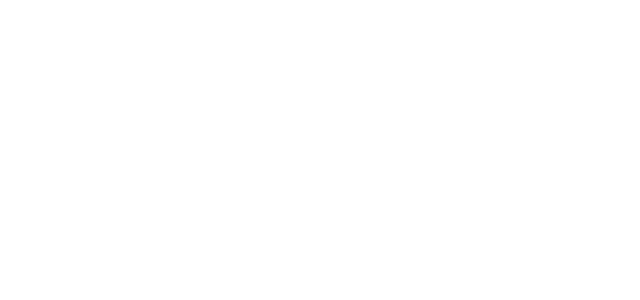
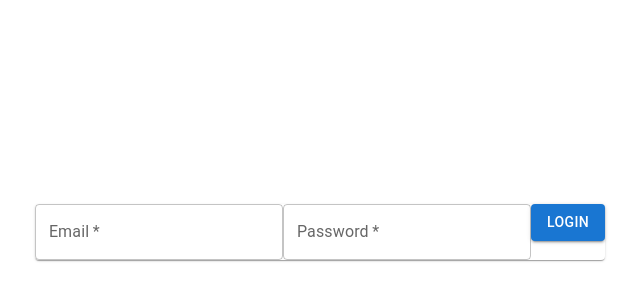
Before and after one commit to alkemyTech/BBVA-FS-W3-Front-T2, a React (Vite) app: page / in a window 1280 px wide. Shown: the part 168-468 px from the top of the page, without its empty margins (320-960 px from the left). Built offline with nearby package versions, Linux system fonts and the light colour scheme.

Commit message:
add login pages with formik and yup

```diff
--- a/package.json
+++ b/package.json
@@ -14,8 +14,10 @@
     "@emotion/styled": "^11.11.0",
     "@mui/icons-material": "^5.11.16",
     "@mui/material": "^5.13.5",
+    "formik": "^2.4.2",
     "react": "^18.2.0",
-    "react-dom": "^18.2.0"
+    "react-dom": "^18.2.0",
+    "yup": "^1.2.0"
   },
   "devDependencies": {
     "@types/react": "^18.0.37",
--- a/src/App.jsx
+++ b/src/App.jsx
@@ -1,4 +1,5 @@
 import "./App.css";
+import Login from "./pages/Login";
 
 
 
@@ -6,6 +7,7 @@
 function App() {
   return (
     <>
+      <Login />
     </>
   );
 }
--- /dev/null
+++ b/src/pages/Login.jsx
@@ -0,0 +1,71 @@
+import { Formik } from 'formik'
+import { TextField, Button, Paper } from '@mui/material';
+import * as Yup from "yup"
+
+
+const Login = () => {
+
+    const onSubmit = async (values) => {
+        console.log(values)
+        //logica de login
+    };
+
+    const validationSchema = Yup.object().shape({
+        email: Yup.string().email("Email no valido").required("Email requerido"),
+        password: Yup.string().trim().min(10, "Minimo 6 caracteres").required("Password requerido")
+    })
+
+  return (
+    <div>
+        <Paper
+
+        >
+            <Formik
+                initialValues={{ email: "", password: "" }}
+                onSubmit={onSubmit}
+                validationSchema={validationSchema}
+            >
+                {
+                    ({values, handleSubmit, handleChange, errors, touched, handleBlur }) => (
+                        <form onSubmit={handleSubmit}>
+                            <TextField
+                                required
+                                id="outlined-required"
+                                label="Email"
+                                type="email"
+                                placeholder='Username'
+                                value={values.email}
+                                onChange={handleChange}
+                                name='email'
+                                onBlur={handleBlur}
+                            />
+                            {
+                                errors.email && touched.email && errors.email
+                            }
+                            <TextField
+                                required
+                                id="outlined-required"
+                                label="Password"
+                                type="password"
+                                placeholder='Password'
+                                value={values.password}
+                                onChange={handleChange}
+                                name='password'
+                                onBlur={handleBlur}
+                            />
+                            {
+                                errors.password && touched.password && errors.password
+                            }
+                            <Button type='submit' variant="contained">
+                                login
+                            </Button>
+                        </form>
+                    )
+                }
+            </Formik>
+        </Paper>
+    </div>
+  )
+}
+
+export default Login
```
Also changed, not shown: 1 other file (tests, documents, lock files or other folders).
